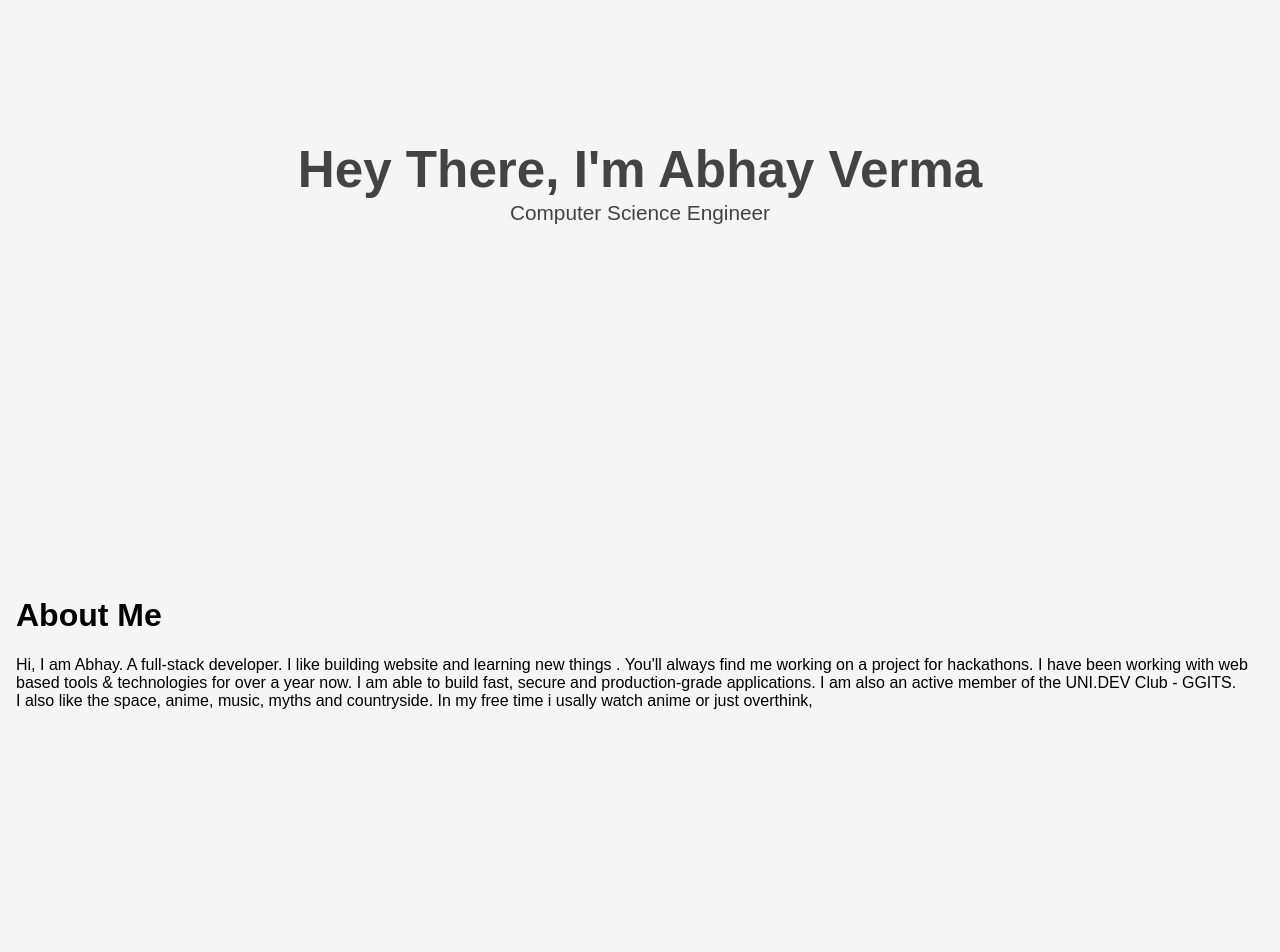
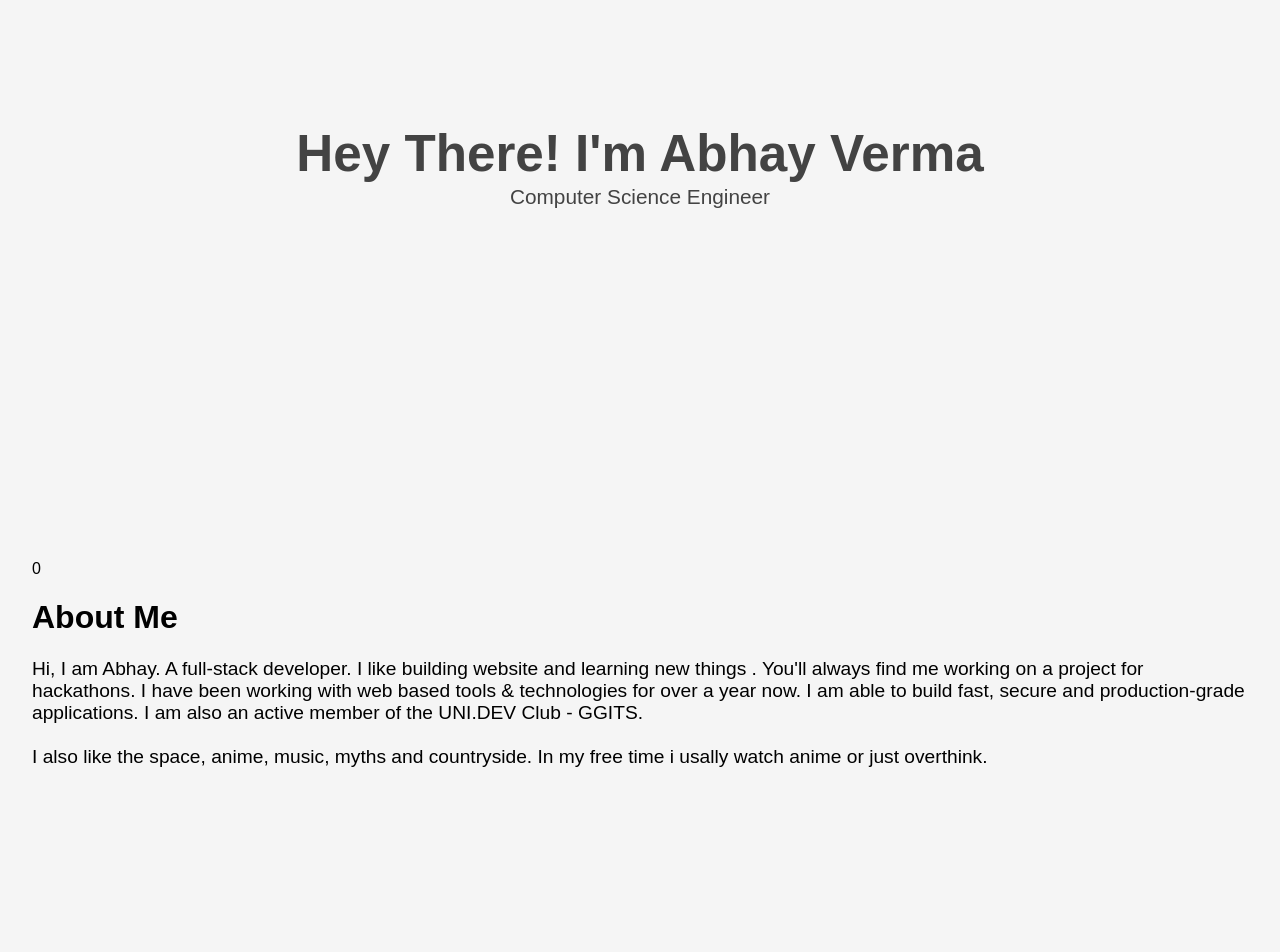
Before and after one commit to Danko-chan/portfolio, a React (Create React App) app: page / in a window 1280 px wide. Shown: the part 240-1192 px from the top of the page. Built offline with nearby package versions, Linux system fonts and the light colour scheme; a web font is replaced by a local one.

Commit message:
updated animation

```diff
--- a/src/components/Portfolio.tsx
+++ b/src/components/Portfolio.tsx
@@ -1,8 +1,18 @@
-import React from 'react'
+import {React, useState, useEffect} from 'react'
 import './css/portfolio.css'
 import NavBar from './NavBar'
 
 export default function Portfolio() {
+
+    const [onScroll, setonScroll] = useState(0)
+
+    useEffect(() => {
+        window.onscroll = () => {
+          setonScroll(window.pageYOffset)
+        }
+      }, []);
+
+
     return (
         <>
 
@@ -10,12 +20,12 @@ export default function Portfolio() {
         <div className="Home-page">
             <div className="container">
 
-                        <h1 id="name">Hey There, I'm Abhay Verma</h1>
+                        <h1 id="name">Hey There! I'm Abhay Verma</h1>
                         <p id="tagLine">Computer Science Engineer</p>
                     </div>
 
             <div className="aboutMe section">
-
+                {onScroll}
                 <h1>About Me</h1>
                             <div className="content">
                                 <p>Hi, I am Abhay. A full-stack developer.
@@ -28,9 +38,9 @@ export default function Portfolio() {
                                     and production-grade applications.
                                     I am also an active member of the UNI.DEV Club - GGITS.
                                     <br />
-
+                                    <br />
                                     I also like the space, anime, music, myths and countryside.
-                                    In my free time i usally watch anime or just overthink,
+                                    In my free time i usally watch anime or just overthink.
 
                                     </p>
                             </div>
--- a/src/components/css/portfolio.css
+++ b/src/components/css/portfolio.css
@@ -6,7 +6,7 @@ ul {
     overflow: none;
     background: #f5f5f5;
     /* background: linear-gradient(to right, #E9E4F0, #D3CCE3);  */
-    padding: 1rem;
+    padding: 0 2rem 0 2rem;
     font-family: 'Zen Kaku Gothic Antique', sans-serif;
     font-size: 1rem;
 }
@@ -17,15 +17,22 @@ ul {
 
 /* Animations */
 
+
 @keyframes slideIn {
     0% {
-        top: -10%;
+        /* top: -10%;
+        opacity: 0; */
+        transform: translate3d(-10vw, -10px, -10px) scale3d(0, 0, 0)
+        rotateX(-10deg) rotateY(-10deg) rotateZ(-10deg) skew(-10deg);
         opacity: 0;
     }
 
     100% {
-        top: 0;
+        /* top: 0;
+        opacity: 1; */
+        transform: translate3d(0vw, 0px, 0px) scale3d(1, 1, 1) rotateX(0deg) rotateY(0deg) rotateZ(0deg) skew(0deg);
         opacity: 1;
+        transform-style: preserve-3d;
 
     }
   }
@@ -52,7 +59,7 @@ font-size: 3.2rem;
 font-family: 'Zen Kaku Gothic Antique', sans-serif;
 color: #434343;
 margin-bottom: 0;
-animation: slideIn 3s ;
+animation: slideIn 2s ;
 }
 #tagLine{
     position: relative;
@@ -60,6 +67,7 @@ animation: slideIn 3s ;
     font-family: 'Zen Kaku Gothic Antique', sans-serif;
     color: #434343;
     margin-top: 0.1rem;
+    animation: slideIn 2s ;
 }
 /*About Me*/
 
@@ -68,8 +76,11 @@ animation: slideIn 3s ;
 }
 
 .content{
-    font-size: 1rem;
+    font-size: 1.2rem;
     font-family: 'Zen Kaku Gothic Antique', sans-serif;
+
+
+
 }
 
 
```
